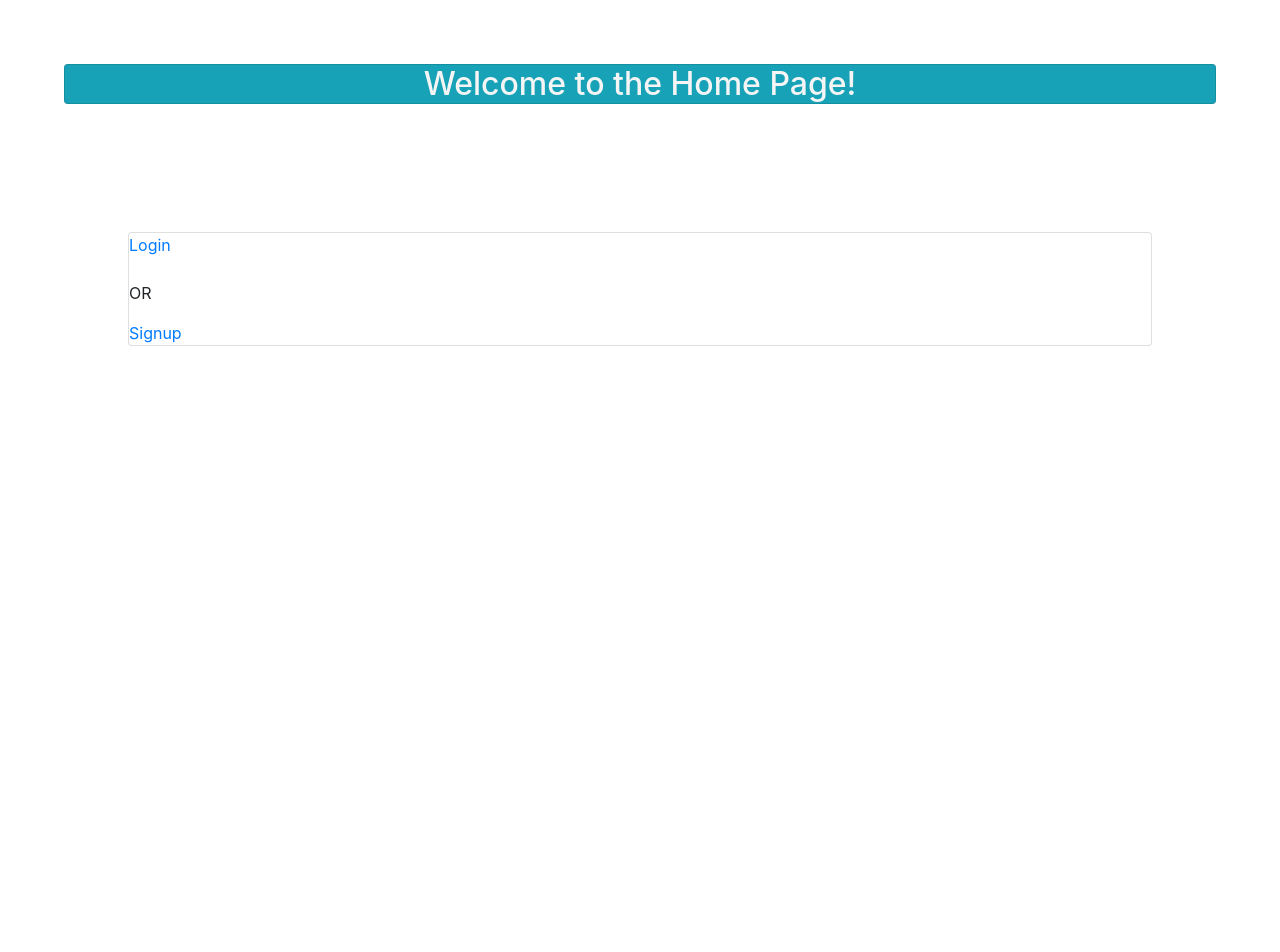
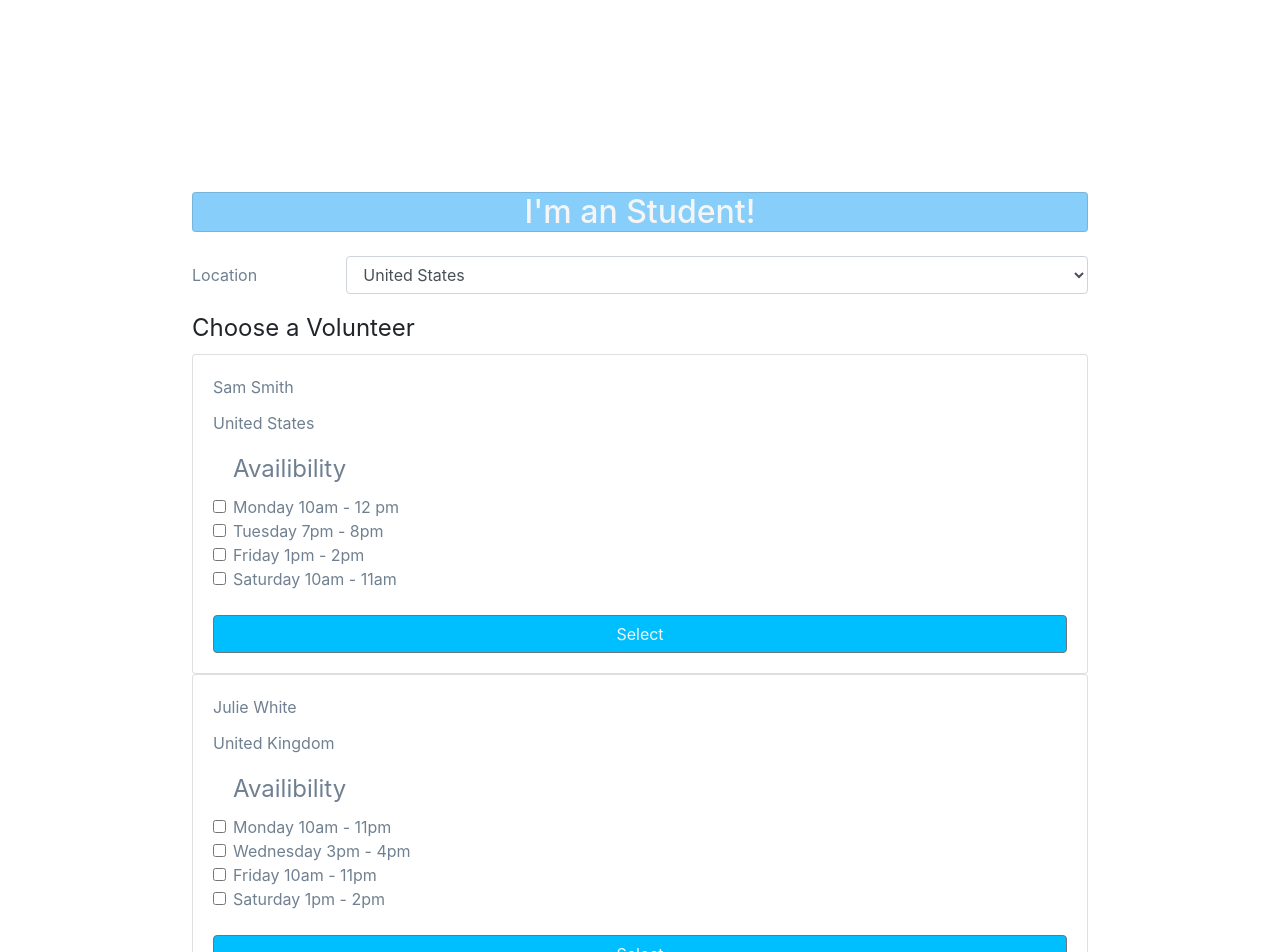
Before and after one commit to Build-Week-School-in-the-Cloud-61620/front-end, a React (Create React App) app in the folder school-in-the-cloud/: page /student in a window 1280 px wide. Before the commit this address led to /. Shown: the top 952 px of the page. Before the commit the page ends 800 px from the top, so only its background shows below. Built offline with nearby package versions, Linux system fonts and the light colour scheme.

Commit message:
Updated Student form and started Volunteer form (including new Task component). Modified authorization method in App.js. Also modified Home component.

```diff
--- a/school-in-the-cloud/src/App.js
+++ b/school-in-the-cloud/src/App.js
@@ -9,28 +9,9 @@ import Volunteer from "./components/Volunteer";
 import Admin from "./components/Admin";
 
 function App() {
-  const role = "";
-  {
-    /* choices: admin, student, volunteer */
-  }
 
   return (
     <>
-      <div>
-        {/* if role is equal to student; then redirect to the student path  */}
-        {role === "student" && <Redirect to="/student" />}
-      </div>
-
-      <div>{role === "admin" && <Redirect to="/admin" />}</div>
-
-      <div>{role === "volunteer" && <Redirect to="/volunteer" />}</div>
-
-      {/* if role doesn't equal to student AND admin AND volunleer THEN redirect to the home path */}
-      <div>
-        {role !== "student" && role !== "admin" && role !== "volunteer" && (
-          <Redirect to="/" />
-        )}
-      </div>
       <Switch>
         <Route exact path="/">
           <Home />
@@ -42,13 +23,13 @@ function App() {
           <Signup />
         </Route>
         <Route path="/student">
-          <Student />
+          <Student  role="student" />
         </Route>
         <Route path="/admin">
-          <Admin />
+          <Admin role="admin" />
         </Route>
         <Route path="/volunteer">
-          <Volunteer />
+          <Volunteer role="volunteer" />
         </Route>
       </Switch>
     </>
--- a/school-in-the-cloud/src/components/Admin.js
+++ b/school-in-the-cloud/src/components/Admin.js
@@ -1,13 +1,27 @@
 import React from "react";
+import { Redirect } from "react-router-dom";
 import { Button, Form, FormGroup, Label, Input, Card } from "reactstrap";
 
-function Admin() {
+function Admin(props) {
+
+  const role = props.role;
+
   return (
+    <>
+    <div>
+      {role === "admin" ?
+
     <Form style={{ margin: "15%" }}>
-      <Card color="info">
-        <h2 style={{ color: "whitesmoke", margin: "0 auto" }}>I'm an Admin!</h2>
-      </Card>
+      <Card color='' style={{background: '#87CEFA'}}>
+      <h2 style={{ color: 'whitesmoke', margin: '0 auto'}}>
+        I'm an Admin!
+      </h2>
+
+    </Card>
     </Form>
+    : <Redirect to="/" />}
+    </div>
+    </>
   );
 }
 
--- a/school-in-the-cloud/src/components/Home.js
+++ b/school-in-the-cloud/src/components/Home.js
@@ -6,7 +6,7 @@ function Home() {
   return (
     <>
       <Form style={{ margin: "5%" }}>
-        <Card color="info">
+      <Card color='' style={{background: '#87CEFA'}}>
           <h2 style={{ color: "whitesmoke", margin: "0 auto" }}>
             Welcome to the Home Page!
           </h2>
@@ -15,10 +15,20 @@ function Home() {
 
       <Card style={{ margin: "10%" }}>
         <div>
+          <Link to="/student">Student Page</Link>
+        </div>
+        <div>
+          <Link to="/volunteer">Volunteer Page</Link>
+        </div>
+        <div>
+          <Link to="/admin">Admin Page</Link>
+        </div>
+        <br />
+        <div>
           <Link to="/login">Login</Link>
         </div>
-        <br />
-        <p>OR</p>
+
+
         <div>
           <Link to="/signup">Signup</Link>
         </div>
--- a/school-in-the-cloud/src/components/Login.js
+++ b/school-in-the-cloud/src/components/Login.js
@@ -43,7 +43,7 @@ const Login = () => {
   //Added functionality to form...
   return (
     <Form onSubmit={handleSubmit} style={{ margin: "15%" }}>
-      <Card color="info">
+      <Card color='' style={{background: '#87CEFA'}}>
         <h2 style={{ color: "whitesmoke", margin: "0 auto" }}>Login Here!</h2>
       </Card>
       <FormGroup>
--- a/school-in-the-cloud/src/components/Signup.js
+++ b/school-in-the-cloud/src/components/Signup.js
@@ -19,7 +19,7 @@ function Signup() {
 
   return (
     <Form style={{ margin: "15%" }}>
-      <Card color="info">
+      <Card color='' style={{background: '#87CEFA'}}>
         <h2 style={{ color: "whitesmoke", margin: "0 auto" }}>Sign Up Here!</h2>
       </Card>
       <FormGroup>
--- a/school-in-the-cloud/src/components/Student.js
+++ b/school-in-the-cloud/src/components/Student.js
@@ -1,16 +1,148 @@
-import React from "react";
-import { Button, Form, FormGroup, Label, Input, Card } from "reactstrap";
+import React from 'react';
+import { Button,  Card, Form, FormGroup, CardTitle, CardText, Label, Input, Col} from 'reactstrap';
+import { Redirect } from "react-router-dom";
 
-function Student() {
+function Student(props) {
+
+  const role = props.role;
+
   return (
-    <Form style={{ margin: "15%" }}>
-      <Card color="info">
-        <h2 style={{ color: "whitesmoke", margin: "0 auto" }}>
-          I'm an Student!
-        </h2>
-      </Card>
+    <>
+    <div>
+      {role === "student" ?
+
+
+    <Form style={{ margin: '15%'}}>
+
+  <Card color='' style={{background: '#87CEFA'}}>
+      <h2 style={{ color: 'whitesmoke', margin: '0 auto'}}>
+        I'm an Student!
+      </h2>
+
+    </Card>
+
+    <br />
+
+    <FormGroup row style={{  color: 'slategray'}}>
+        <Label for="locationSelect" sm={2}>Location</Label>
+        <Col sm={10}>
+          <Input type="select" name="location" id="locationSelect">
+            <option>United States</option>
+            <option>United Kingdom</option>
+          </Input>
+        </Col>
+      </FormGroup>
+
+    <legend>Choose a Volunteer</legend>
+
+    <Card body style={{  color: 'slategray', margin: '0 auto'}}>
+
+      <CardTitle>Sam Smith</CardTitle>
+      <CardText>United States</CardText>
+      <FormGroup check>
+						<legend>Availibility</legend>
+						<Label check></Label>
+						<Input
+							type="checkbox"
+							name="Monday"
+
+						/>
+						Monday 10am - 12 pm
+					</FormGroup>
+
+					<FormGroup check>
+						<Label check></Label>
+						<Input
+							type="checkbox"
+							name="tuesday"
+
+						/>
+						Tuesday 7pm - 8pm
+					</FormGroup>
+
+					<FormGroup check>
+						<Label check></Label>
+						<Input
+							type="checkbox"
+							name="Wednesday"
+
+						/>
+						Friday 1pm - 2pm
+					</FormGroup>
+
+					<FormGroup check>
+						<Label check></Label>
+						<Input
+							type="checkbox"
+							name="friday"
+
+						/>
+						Saturday 10am - 11am
+					</FormGroup>
+
+					<br />
+
+      <Button style={{ color: 'whitesmoke', background: '	#00BFFF'}}>Select</Button>
+    </Card>
+
+    <Card body style={{ color: 'slategray', margin: '0 auto'}}>
+
+      <CardTitle>Julie White</CardTitle>
+      <CardText>United Kingdom</CardText>
+      <FormGroup check>
+						<legend>Availibility</legend>
+						<Label check></Label>
+						<Input
+							type="checkbox"
+							name="Monday"
+
+						/>
+						Monday 10am - 11pm
+					</FormGroup>
+
+					<FormGroup check>
+						<Label check></Label>
+						<Input
+							type="checkbox"
+							name="Wednesday"
+
+						/>
+						Wednesday 3pm - 4pm
+					</FormGroup>
+
+					<FormGroup check>
+						<Label check></Label>
+						<Input
+							type="checkbox"
+							name="friday"
+
+						/>
+						Friday 10am - 11pm
+					</FormGroup>
+
+					<FormGroup check>
+						<Label check></Label>
+						<Input
+							type="checkbox"
+							name="saturday"
+
+						/>
+						Saturday 1pm - 2pm
+					</FormGroup>
+
+					<br />
+
+          <Button style={{ color: 'whitesmoke', background: '	#00BFFF'}}>Select</Button>
+    </Card>
+
+
+
+
     </Form>
-  );
-}
+     : <Redirect to="/" />}
+    </div>
+    </>
+    )
+  }
 
-export default Student;
+  export default Student;
--- /dev/null
+++ b/school-in-the-cloud/src/components/Task.js
@@ -0,0 +1,24 @@
+import React from "react";
+import { Button, Form, FormGroup, Label, Input, Card, ListGroupItem } from "reactstrap";
+
+function Task(props) {
+
+  // const  group2  = group;
+  const renderAuthButton = ()=>{
+    if(props.status === "In Progress"){
+      return <Button color="primary">Complete</Button>
+    } else{
+      return <Button disabled>Complete</Button>
+    }
+  }
+
+  return (
+    <tr>
+    <td>{props.task}</td>
+    <td>{props.status}</td>
+    <td>{renderAuthButton()}</td>
+  </tr>
+  );
+}
+
+export default Task;
--- a/school-in-the-cloud/src/components/Volunteer.js
+++ b/school-in-the-cloud/src/components/Volunteer.js
@@ -1,15 +1,47 @@
-import React from "react";
-import { Button, Form, FormGroup, Label, Input, Card } from "reactstrap";
+import React, { useState } from "react";
+import { Button, Form, FormGroup, Label, Input, Card, ListGroup, ListGroupItem, Table } from "reactstrap";
+import { Redirect } from "react-router-dom";
+import Task from "./Task";
 
-function Volunteer() {
+function Volunteer(props) {
+
+  const group = "nala"
+  const role = props.role;
+
+
   return (
+    <>
+    <div>
+      {role === "volunteer" ?
+
     <Form style={{ margin: "15%" }}>
-      <Card color="info">
-        <h2 style={{ color: "whitesmoke", margin: "0 auto" }}>
-          I'm an Volunteer!
-        </h2>
-      </Card>
+      <Card color='' style={{background: '#87CEFA'}}>
+      <h2 style={{ color: 'whitesmoke', margin: '0 auto'}}>
+        I'm an Volunteer!
+      </h2>
+    </Card>
+
+    <Card>
+      <legend>Tasks</legend>
+      <Table hover>
+      <thead>
+        <tr>
+          <th>Task</th>
+          <th>Status</th>
+          <th>Update</th>
+        </tr>
+      </thead>
+      <tbody>
+        <Task task="Research Reactstrap" status="In Progress"/>
+        <Task task="Research Redux" status="In Progress"/>
+        <Task task="Research Yup Validation" status="Complete"/>
+      </tbody>
+    </Table>
+    </Card>
     </Form>
+     : <Redirect to="/" />}
+    </div>
+    </>
   );
 }
 
```
